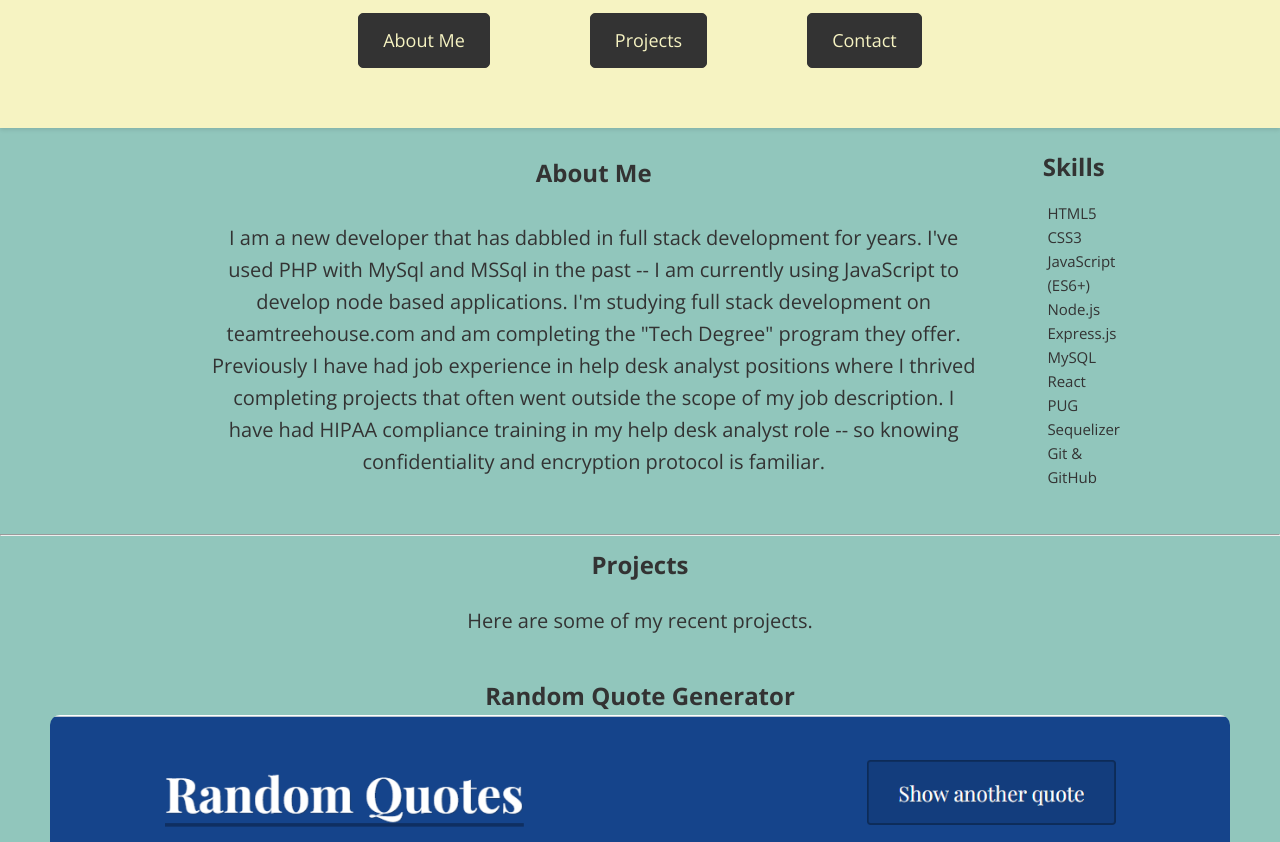
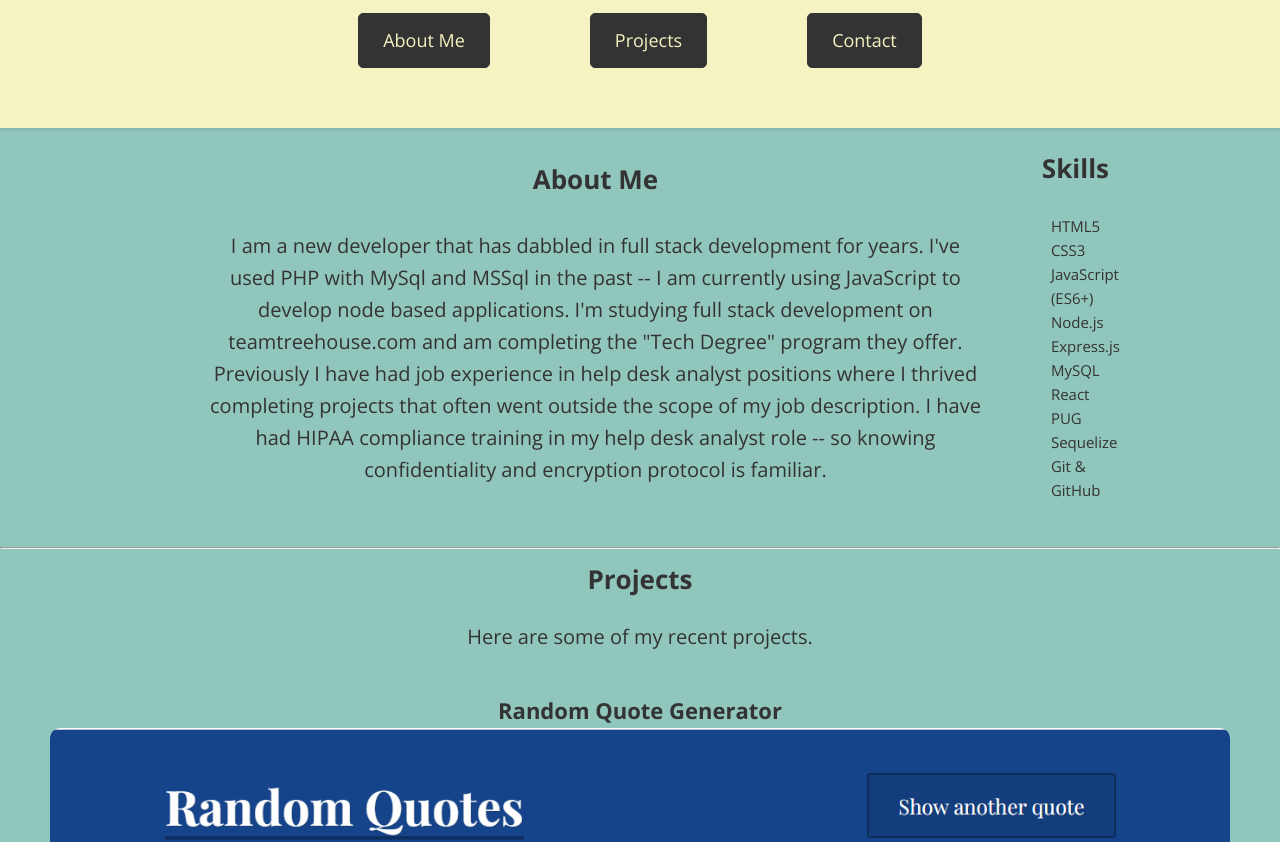
Before and after one commit to Ubersp4m/static_portfolio, a plain HTML site: page index.html in a window 1280 px wide. Shown: the part 518-1360 px from the top of the page. Drawn offline with nearby package versions, Linux system fonts and the light colour scheme; a script that the page names is missing.

Commit message:
edits skills list

```diff
--- a/css/styles.css
+++ b/css/styles.css
@@ -27,9 +27,15 @@ h1 {
   margin: 0;
 }
 
-h2, h3 {
+h2 {
   composes: oswald-600 from "./styles.css";
-  font-size: 1.2em;
+  font-size: 1.3em;
+  margin: 0;
+}
+
+h3 {
+  composes: oswald-600 from "./styles.css";
+  font-size: 1.1em;
   margin: 0;
 }
 
@@ -96,8 +102,8 @@ header {
     }
 
     .skills li {
-        margin: 0px;
-        padding: 0px;
+        margin: 0;
+        padding: 0;
     }
 
     .divider {
@@ -164,6 +170,11 @@ header {
         font-size: .75em;
     }
 
+    skills li {
+       margin: 0;
+       padding: 0;
+    }
+
 
 
     .divider {
--- a/index.html
+++ b/index.html
@@ -29,7 +29,7 @@
                 <p>I am a new developer that has dabbled in full stack development for years. I've used PHP with MySql and MSSql in the past -- I am currently using JavaScript to develop node based applications. I'm studying full stack development on teamtreehouse.com and am completing the "Tech Degree" program they offer. Previously I have had job experience in help desk analyst positions where I thrived completing projects that often went outside the scope of my job description. I have had HIPAA compliance training in my help desk analyst role -- so knowing confidentiality and encryption protocol is familiar.</p>
             </div>
             <div class="divider">
-            <h3>Skills</h3>
+            <h2>Skills</h2>
                 <ul class="skills">
                     <li>HTML5</li>
                     <li>CSS3</li>
@@ -39,7 +39,7 @@
                     <li>MySQL</li>
                     <li>React</li>
                     <li>PUG</li>
-                    <li>Sequelizer</li>
+                    <li>Sequelize</li>
                     <li>Git & GitHub</li>
                 </ul>
             </div>
```
